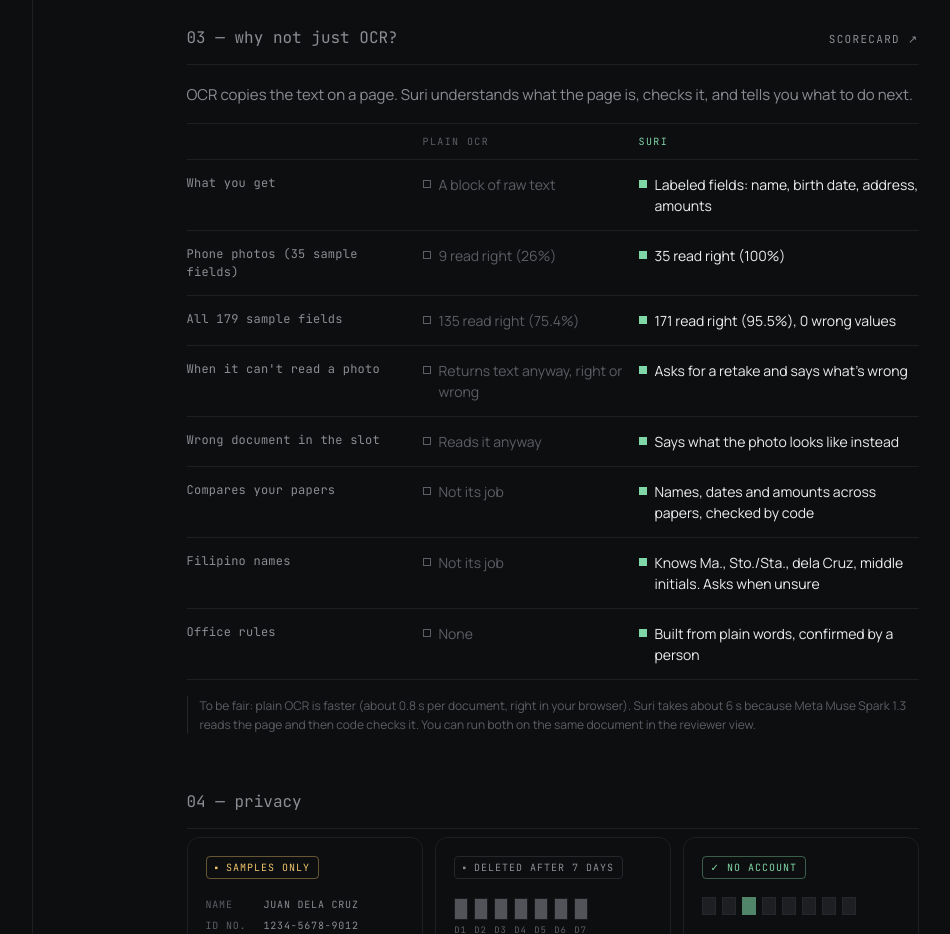
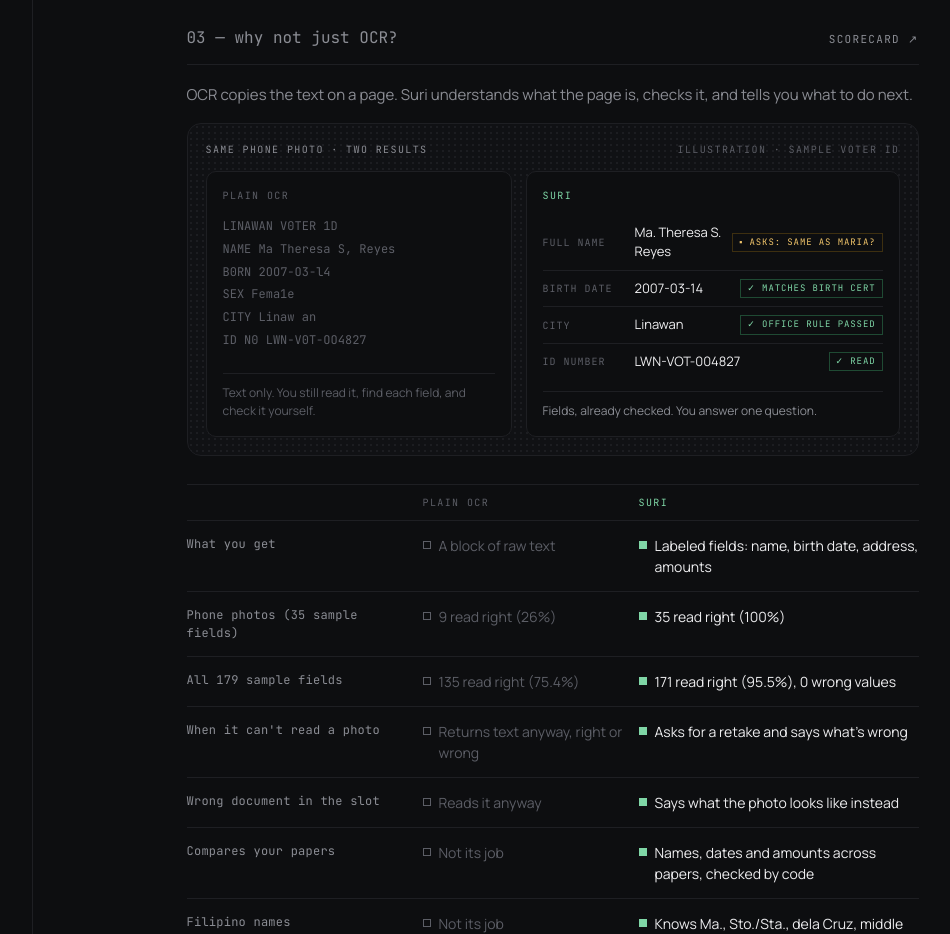
Before and after one commit to btokne-auth/suri, a Next.js app: page / in a window 1280 px wide. Shown: the part 1520-2454 px from the top of the page, without its empty margins (208-1158 px from the left). Built offline with nearby package versions, Linux system fonts and the light colour scheme.

Commit message:
Landing: problem-first hero copy, why not just OCR section with side-by-side example

```diff
--- a/app/landing-polish.css
+++ b/app/landing-polish.css
@@ -1,5 +1,5 @@
 /* =========================================================
-   Suri — landing polish v13 (hand-written, do not edit by AI)
+   Suri — landing polish v14 (hand-written, do not edit by AI)
    1) stats: each cell has its own hover
       - cell 1: bars refill, the gap over OCR lights up
       - cell 2: 179 field squares light up in a wave
@@ -1419,14 +1419,138 @@
 }
 .why-row:hover .why-suri::before,
 .why-row:focus-visible .why-suri::before { box-shadow: 0 0 8px rgba(127, 214, 166, 0.6); }
-.why-note {
-  margin: 16px 0 0;
-  padding-left: 12px;
-  border-left: 1px solid var(--line-strong);
+/* same photo, two results */
+.why-demo {
+  margin: 0 0 28px;
+  padding: 18px;
+  border: 1px solid var(--line);
+  border-radius: 14px;
+  background: radial-gradient(circle, #1c1d21 0.8px, transparent 1.2px) 0 0 / 6px 6px, rgba(20, 21, 24, 0.5);
+  outline: none;
+}
+.why-demo:focus-visible { outline: 2px solid var(--accent); outline-offset: 2px; }
+.why-demo-head {
+  display: flex;
+  flex-wrap: wrap;
+  justify-content: space-between;
+  gap: 6px 16px;
+  margin-bottom: 14px;
+  font-family: var(--font-jetbrains-mono), monospace;
+  font-size: 10px;
+  letter-spacing: 0.14em;
+  color: var(--text-2);
+}
+.why-demo-tag { color: var(--text-3); }
+.why-demo-grid {
+  display: grid;
+  grid-template-columns: minmax(0, 1fr);
+  gap: 14px;
+}
+@media (min-width: 720px) {
+  .why-demo-grid { grid-template-columns: minmax(0, 0.9fr) minmax(0, 1.1fr); }
+}
+.why-card {
+  display: flex;
+  flex-direction: column;
+  gap: 12px;
+  padding: 16px;
+  border-radius: 10px;
+  border: 1px solid var(--line);
+  background: var(--bg);
+  transition: border-color 0.25s ease, box-shadow 0.25s ease, transform 0.25s cubic-bezier(.2,.7,.2,1);
+}
+.why-card-label {
+  font-family: var(--font-jetbrains-mono), monospace;
+  font-size: 10px;
+  letter-spacing: 0.14em;
+  color: var(--text-3);
+}
+.why-card--suri .why-card-label { color: var(--match); }
+.why-ocr-text {
+  margin: 0;
+  font-family: var(--font-jetbrains-mono), monospace;
   font-size: 12px;
-  line-height: 1.6;
+  line-height: 1.9;
   color: var(--text-3);
-}
+  white-space: pre-wrap;
+  overflow-wrap: anywhere;
+}
+.why-ocr-text mark {
+  background: transparent;
+  color: inherit;
+  border-radius: 2px;
+  transition: background 0.25s ease, color 0.25s ease;
+}
+.why-card-foot {
+  margin: auto 0 0;
+  padding-top: 10px;
+  border-top: 1px solid var(--line);
+  font-size: 12px;
+  line-height: 1.5;
+  color: var(--text-3);
+}
+.why-card-foot--suri { color: var(--text-2); }
+.why-fields { display: flex; flex-direction: column; }
+.why-field {
+  display: grid;
+  grid-template-columns: 82px minmax(0, 1fr) auto;
+  align-items: center;
+  gap: 10px;
+  padding: 8px 0;
+  border-bottom: 1px solid var(--line);
+}
+.why-field:last-child { border-bottom: 0; }
+.why-field-key {
+  font-family: var(--font-jetbrains-mono), monospace;
+  font-size: 10px;
+  letter-spacing: 0.1em;
+  color: var(--text-3);
+}
+.why-field-val { font-size: 13px; color: var(--text); overflow-wrap: anywhere; }
+.why-tag {
+  justify-self: end;
+  padding: 2px 6px;
+  border: 1px solid #1f4a33;
+  font-family: var(--font-jetbrains-mono), monospace;
+  font-size: 9px;
+  letter-spacing: 0.1em;
+  color: var(--match);
+  white-space: nowrap;
+}
+.why-tag--ask { border-color: #3d2f10; color: var(--check); }
+@media (max-width: 520px) {
+  .why-field { grid-template-columns: minmax(0, 1fr) auto; }
+  .why-field-key { grid-column: 1 / -1; }
+}
+
+/* hover: OCR mistakes light up red, Suri's card lifts and its tags glow */
+.why-demo:hover .why-ocr-text mark,
+.why-demo:focus-visible .why-ocr-text mark {
+  background: rgba(242, 154, 154, 0.18);
+  color: var(--mismatch);
+}
+.why-demo:hover .why-card--suri,
+.why-demo:focus-visible .why-card--suri {
+  transform: translateY(-3px);
+  border-color: rgba(127, 214, 166, 0.35);
+  box-shadow: 0 16px 34px -16px rgba(0, 0, 0, 0.8), 0 0 30px -10px rgba(127, 214, 166, 0.3);
+}
+.why-demo:hover .why-tag,
+.why-demo:focus-visible .why-tag { animation: why-tag-pop 0.35s ease both; }
+.why-demo:hover .why-field:nth-child(2) .why-tag { animation-delay: 0.08s; }
+.why-demo:hover .why-field:nth-child(3) .why-tag { animation-delay: 0.16s; }
+.why-demo:hover .why-field:nth-child(4) .why-tag { animation-delay: 0.24s; }
+@keyframes why-tag-pop {
+  0% { transform: scale(1); }
+  50% { transform: scale(1.08); box-shadow: 0 0 10px rgba(127, 214, 166, 0.4); }
+  100% { transform: scale(1); }
+}
+@media (prefers-reduced-motion: reduce) {
+  .why-card { transition: none; }
+  .why-demo:hover .why-card--suri { transform: none; }
+  .why-demo:hover .why-tag { animation: none; }
+}
+
 @media (max-width: 640px) {
   .why-row { grid-template-columns: minmax(0, 1fr) minmax(0, 1fr); gap: 8px 14px; }
   .why-label { grid-column: 1 / -1; }
--- a/app/page.js
+++ b/app/page.js
@@ -219,6 +219,52 @@ export default function Home() {
                 </a>
               </div>
               <p className="why-intro">OCR copies the text on a page. Suri understands what the page is, checks it, and tells you what to do next.</p>
+              <div className="why-demo" tabIndex={0}>
+                <div className="why-demo-head">
+                  <span>SAME PHONE PHOTO · TWO RESULTS</span>
+                  <span className="why-demo-tag">ILLUSTRATION · SAMPLE VOTER ID</span>
+                </div>
+                <div className="why-demo-grid">
+                  <div className="why-card why-card--ocr">
+                    <span className="why-card-label">PLAIN OCR</span>
+                    <pre className="why-ocr-text">
+                      LINAWAN V<mark>0</mark>TER <mark>1</mark>D{"\n"}
+                      NAME Ma Theresa S<mark>,</mark> Reyes{"\n"}
+                      B<mark>0</mark>RN 2<mark>OO</mark>7-<mark>O</mark>3-<mark>l</mark>4{"\n"}
+                      SEX Fema<mark>1</mark>e{"\n"}
+                      CITY Lin<mark>aw an</mark>{"\n"}
+                      ID N<mark>0</mark> LWN-V<mark>0</mark>T-<mark>OO</mark>4827
+                    </pre>
+                    <p className="why-card-foot">Text only. You still read it, find each field, and check it yourself.</p>
+                  </div>
+                  <div className="why-card why-card--suri">
+                    <span className="why-card-label">SURI</span>
+                    <div className="why-fields">
+                      <div className="why-field">
+                        <span className="why-field-key">FULL NAME</span>
+                        <span className="why-field-val">Ma. Theresa S. Reyes</span>
+                        <span className="why-tag why-tag--ask">▪ ASKS: SAME AS MARIA?</span>
+                      </div>
+                      <div className="why-field">
+                        <span className="why-field-key">BIRTH DATE</span>
+                        <span className="why-field-val">2007-03-14</span>
+                        <span className="why-tag">✓ MATCHES BIRTH CERT</span>
+                      </div>
+                      <div className="why-field">
+                        <span className="why-field-key">CITY</span>
+                        <span className="why-field-val">Linawan</span>
+                        <span className="why-tag">✓ OFFICE RULE PASSED</span>
+                      </div>
+                      <div className="why-field">
+                        <span className="why-field-key">ID NUMBER</span>
+                        <span className="why-field-val">LWN-VOT-004827</span>
+                        <span className="why-tag">✓ READ</span>
+                      </div>
+                    </div>
+                    <p className="why-card-foot why-card-foot--suri">Fields, already checked. You answer one question.</p>
+                  </div>
+                </div>
+              </div>
               <div className="why-table" role="table" aria-label="Plain OCR compared with Suri">
                 <div className="why-row why-row--head" role="row">
                   <span role="columnheader" />
@@ -233,10 +279,6 @@ export default function Home() {
                   </div>
                 ))}
               </div>
-              <p className="why-note">
-                To be fair: plain OCR is faster (about 0.8 s per document, right in your browser). Suri takes about 6 s because Meta
-                Muse Spark 1.3 reads the page and then code checks it. You can run both on the same document in the reviewer view.
-              </p>
             </section>
 
             <section id="privacy" className="landing-section">
```
